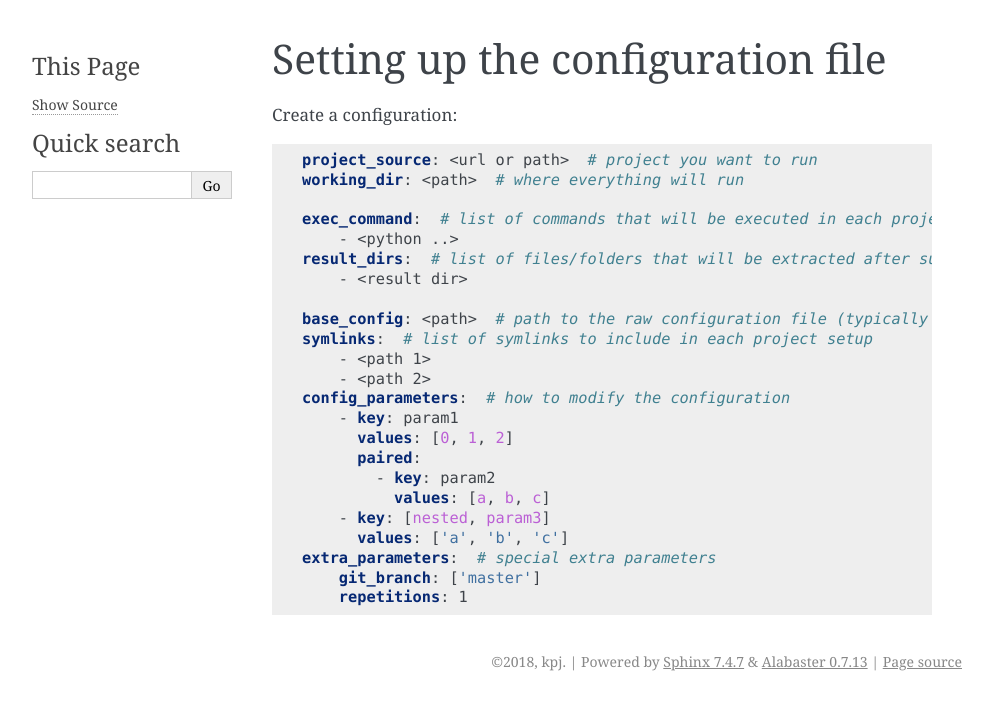
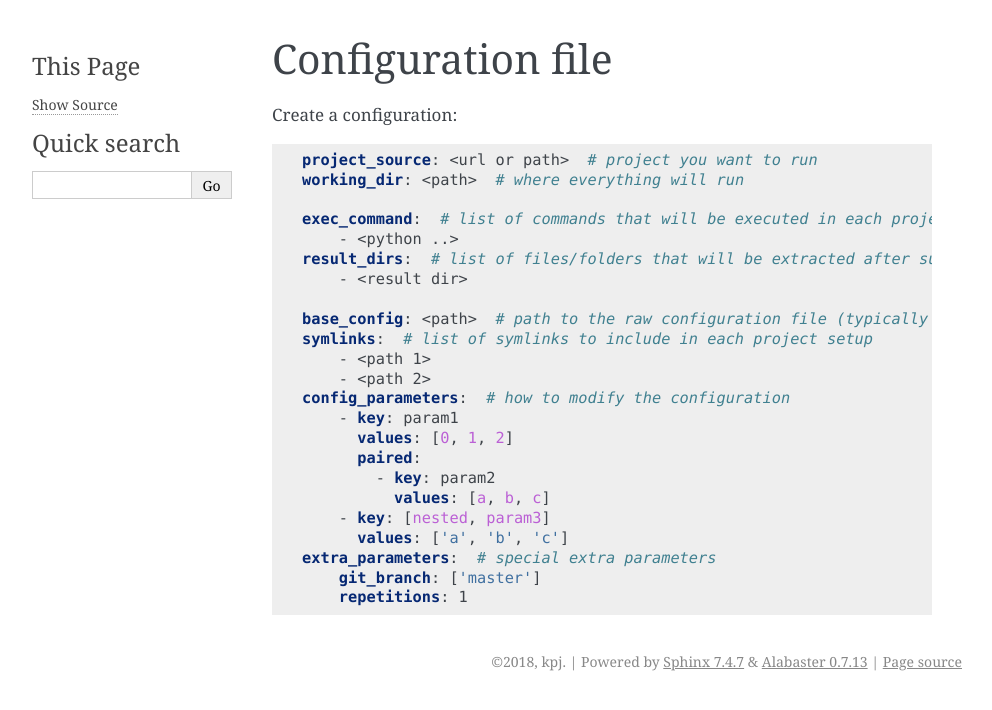
Before and after one commit to kpj/project_manager, a Sphinx documentation site: the page built from docs/source/setup_config.rst, in a window 1280 px wide. Shown: the top 710 px of the page, without its empty margins (148-1140 px from the left). Built offline with Sphinx 7.4.7, drawn with Linux system fonts in a browser that asks for light colours.

Commit message:
Rename config section

```diff
--- a/docs/source/setup_config.rst
+++ b/docs/source/setup_config.rst
@@ -1,4 +1,4 @@
-Setting up the configuration file
+Configuration file
 =================================
 
 Create a configuration:
```
